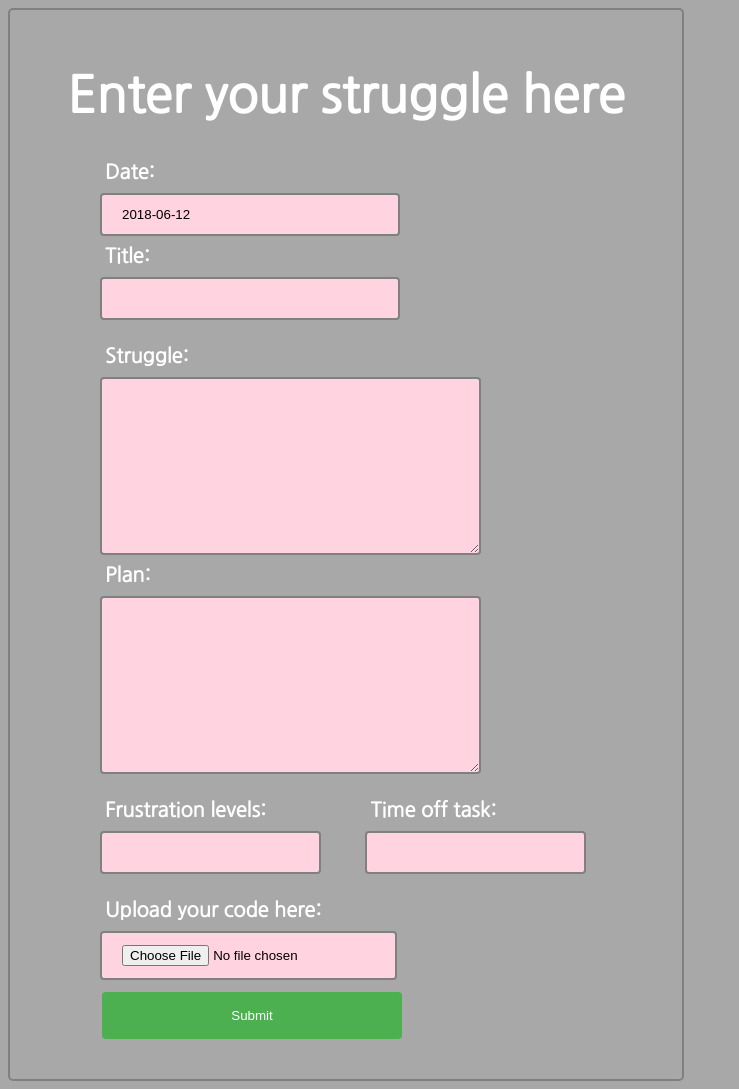
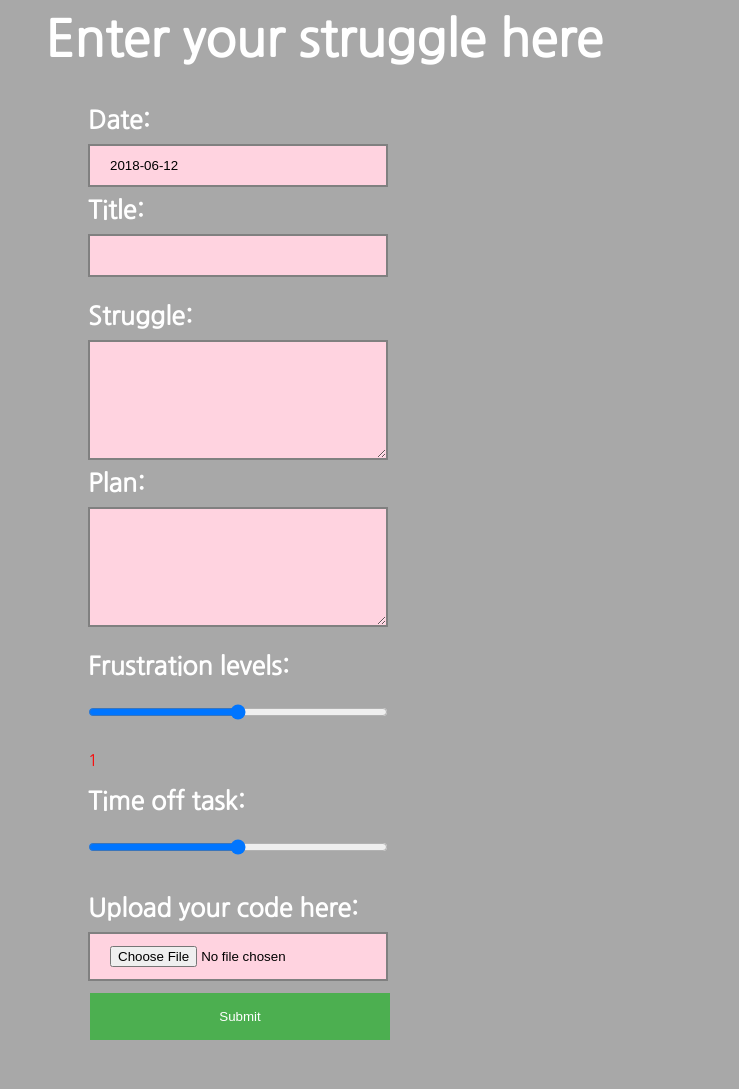
Before and after one commit to Katy600/progress-tracker, a Django app: template struggle_input/templates/struggle_input/struggle_form.html in a window 1280 px wide. Shown: the whole page, without its empty margins (0-739 px from the left). After the commit the page ends 1040 px from the top, so only its background shows below. Run offline with Django 3.2, Linux system fonts and the light colour scheme; the template is opened without the code that fills it: values that come from a table or form of the project are taken from there, most other values are stand-ins (such as "Sample title", 1, 10 or a date in 2020).

Commit message:
Modify form to use a ModelForm class. Add sliders for frustration levels and time off task

```diff
--- a/mysite/settings.py
+++ b/mysite/settings.py
@@ -38,7 +38,7 @@ INSTALLED_APPS = [
     'django.contrib.sessions',
     'django.contrib.messages',
     'django.contrib.staticfiles',
-    # 'struggle_input',
+    'jquery',
 ]
 
 MIDDLEWARE = [
--- a/struggle_input/forms.py
+++ b/struggle_input/forms.py
@@ -1,11 +1,22 @@
 from django import forms
 import datetime
+from django.forms.widgets import NumberInput
+from django.forms import ModelForm
+from .models import StruggleData
 
-class StruggleForm(forms.Form):
-	date = forms.DateField(initial=datetime.date.today)
-	title = forms.CharField()
-	struggle = forms.CharField(widget=forms.Textarea, label='Your struggle')
-	plan = forms.CharField(widget=forms.Textarea, label='Your plan')
-	frustration_level = forms.IntegerField()
-	time_off_task = forms.IntegerField()
-	code_screen_shot = forms.ImageField(required=False, label='Add a screen shot of your code')
+# class StruggleForm(forms.Form):
+# 	date = forms.DateField(initial=datetime.date.today)
+# 	title = forms.CharField()
+# 	struggle = forms.CharField(widget=forms.Textarea, label='Your struggle')
+# 	plan = forms.CharField(widget=forms.Textarea, label='Your plan')
+# 	time_off_task = forms.IntegerField(help_text='value 1 to 10', widget=NumberInput(attrs={'type':'range',  'step': '1', 'max':'10', 'min':'0', 'value': '5', 'class':'slider', 'id':'id_time_off_task'}))
+# 	frustration_level = forms.IntegerField(help_text='value 1 to 10', widget=NumberInput(attrs={'type':'range',  'step': '1', 'max':'10', 'min':'0', 'value': '5', 'class':'slider', 'id':'id_frustration_levels'}))
+# 	code_screen_shot = forms.ImageField(required=False, label='Add a screen shot of your code')
+
+class StruggleModelForm(ModelForm):
+	frustration_level = forms.IntegerField(widget=NumberInput(attrs={'type':'range',  'step': '1', 'max':'10', 'min':'0', 'value': '5'}))
+	time_off_task = forms.IntegerField(widget=NumberInput(attrs={'type':'range',  'step': '1', 'max':'10', 'min':'0', 'value': '5'}))
+
+	class Meta:
+		model = StruggleData
+		fields = ['title', 'date', 'struggle', 'plan', 'frustration_level', 'time_off_task', 'code_screen_shot']
--- a/struggle_input/models.py
+++ b/struggle_input/models.py
@@ -1,5 +1,7 @@
 from django.db import models
 from datetime import date
+from django.forms.widgets import NumberInput
+from django.core.validators import *
 
 # Create your models here.
 
@@ -9,7 +11,8 @@ class StruggleData(models.Model):
 	struggle = models.TextField(help_text="enter your struggles here")
 	plan = models.TextField(help_text="enter your plan of action here", verbose_name ='plan of action')
 	frustration_level = models.IntegerField()
-	time_off_task = models.IntegerField()
+	time_off_task = models.IntegerField(default=5, help_text='value 1 to 10', validators=[MaxValueValidator(10),
+            MinValueValidator(1)])
 	code_screen_shot = models.ImageField(blank=True, verbose_name ='add a screen shot of your code')
 
 
--- a/struggle_input/static/css/struggle.css
+++ b/struggle_input/static/css/struggle.css
@@ -2,6 +2,9 @@
 body {
     background-color: #A8A8A8;
     font-family: 'Nanum Gothic', sans-serif;
+}
+p {
+    color: red;
 }
 
 h1 {
@@ -12,17 +15,16 @@ h1 {
 
 input, textarea {
     display: block;
-   /* width: 20%;*/
+    width: 300px;
     padding: 12px 20px;
     margin: 8px 0;
-    box-sizing: border-box;
     border: 2px solid grey;
-    border-radius: 4px;
     background-color: #FFD3E0;
 }
 
-input[type=text]{
+textarea {
     width: 300px;
+    height: 120px;
 }
 
 input[type=submit]{
@@ -36,41 +38,32 @@ input[type=submit]{
     width: 300px;
 }
 
+input[type=submit]:hover {
+    background-color: #45a049;
+}
+
 .field {
-    padding-left: 50px;
+    padding-left: 40px;
     list-style-type: none;
 }
 
 .field li {
     display: inline-block;
-    font-size: 20px;
-    padding-left: 20px;
-    padding-right: 20px;
+    padding-left: 10px;
+    padding-right: 10px;
+    margin-left: 30px;
 }
 
 label {
-    width: 100px;
-    padding: 5px;
-    font-size: 20px;
+    font-size: 25px;
     color: white;
     font-weight: bold;
-}
-
-
-input[type=submit]:hover {
-    background-color: #45a049;
-}
-
-.together {
-    display: inline-block;
 }
 
 .width {
     width: 50%;
 }
-div {
-    border-radius: 5px;
-    background-color: #A8A8A8;
-    padding: 20px;
-    border: 2px solid grey;
+
+.slidecontainer {
+    display: inline-block;
 }
--- /dev/null
+++ b/struggle_input/static/javascript/struggle.js
@@ -0,0 +1,29 @@
+// $(function() {
+//     // days = ['Mon', 'Tue', 'Wed', 'Thu', 'Fri', 'Sat'];
+//     $('.slider-block').each(function () {
+//         // start = $(this).find('.hours-start').val();
+//         // end = $(this).find('.hours-end').val();
+//         // day_id = $(this).find('.hours-weekday').val();
+//         // hidden_slider = $('#slider-block-hidden').clone();
+//         $(this).append(hidden_slider.find('.slider-end').text(end));
+//         $(this).append((slider = hidden_slider.find('.slider')));
+//         $(this).append(hidden_slider.find('.slider-start').text(start));
+//         $(this).append(hidden_slider.find('.slider-day').text(days[day_id]));
+//         slider.slider({
+//             orientation: "vertical",
+//             range: true,
+//             min: 0,
+//             max: 1440,
+//             step: 15,
+//             values: [ ttm(start), ttm(end) ],
+//             slide: function( event, ui ) {
+//                 $(this).siblings('.slider-start').text(mtt(ui.values[0]));
+//                 $(this).siblings('.slider-end').text(mtt(ui.values[1]));
+//             }
+//         });
+//     });
+// });
+
+$( function() {
+    $( "#id_time_off_task" ).slider();
+  } )
--- a/struggle_input/templates/struggle_input/struggle_form.html
+++ b/struggle_input/templates/struggle_input/struggle_form.html
@@ -1,11 +1,41 @@
 {% load staticfiles %}
-<html>
+<html lang="en">
 <head>
     <title>Struggle here</title>
+    <script type="text/javascript" src="{{ STATIC_URL }} /static/javascript/struggle.js"></script>
     <link rel="stylesheet" href="{% static 'css/struggle.css' %}">
     <link href="https://fonts.googleapis.com/css?family=Nanum+Gothic" rel="stylesheet">
+
+  <!-- <meta charset="utf-8">
+  <meta name="viewport" content="width=device-width, initial-scale=1">
+  <title>jQuery UI Slider - Range with fixed maximum</title>
+  <link rel="stylesheet" href="//code.jquery.com/ui/1.12.1/themes/base/jquery-ui.css">
+  <link rel="stylesheet" href="/resources/demos/style.css">
+  <script src="https://code.jquery.com/jquery-1.12.4.js"></script>
+  <script src="https://code.jquery.com/ui/1.12.1/jquery-ui.js"></script>
+  <script>
+  $( function() {
+    $( "#slider-range-max" ).slider({
+      range: "max",
+      min: 1,
+      max: 10,
+      value: 1,
+      slide: function( event, ui ) {
+        $( "#amount" ).val( ui.value );
+      }
+    });
+    $( "#amount" ).val( $( "#slider-range-max" ).slider( "value" ) );
+  } );
+  </script> -->
 </head>
 <body>
+
+<!-- <p>
+  <label for="amount">Minimum number of bedrooms:</label>
+  <input type="text" id="amount" readonly style="border:0; color:#f6931f; font-weight:bold;">
+</p>
+<div id="slider-range-max"></div> -->
+</body>
     <div class="width">
         <h1>Enter your struggle here</h1>
 
@@ -41,16 +71,21 @@
               </li>
             </ul>
             <ul class="field">
+              <div class="slidecontainer">
                   <li>
                     {{ form.frustration_level.errors }}
                         <label for="id_frustration_level">Frustration levels:</label>
                     {{ form.frustration_level }}
+                    <p>{{ field.auto_id }}<p>
                   </li>
+              </div>
+              <div class="slidecontainer">
                    <li>
                     {{ form.time_off_task.errors }}
                         <label for="id_time_off_task">Time off task:</label>
                     {{ form.time_off_task }}
                   </li>
+            </div>
             </ul>
             <ul class="field">
               <li>
@@ -65,45 +100,5 @@
             </ul>
         </form>
     </div>
-
-   <!--  <form action="" method="post"> -->
-        <!-- <div class="field"> -->
-           <!--  {{ form.date.errors }}
-            <label for="id_date">Date:</label>
-            {{ form.date }} -->
-        <!-- </div> -->
-       <!--  <div class="field">
-            {{ form.title.errors }}
-            <label for="id_title">Title:</label>
-            {{ form.title }}
-        </div> -->
-       <!--  <div class="field">
-            {{ form.struggle.errors }}
-            <label for="id_struggle">Struggle:</label>
-            {{ form.struggle }}
-        </div> -->
-       <!--  <div class="field">
-            {{ form.plan.errors }}
-            <label for="id_plan">Plan:</label>
-            {{ form.plan }}
-        </div> -->
-       <!--  <div class="field">
-            {{ form.frustration_level.errors }}
-            <label for="id_frustration_level">Frustration levels:</label>
-            {{ form.frustration_level }}
-        </div> -->
-        <!-- <div class=field>
-            {{ form.time_off_task.errors }}
-            <label for="id_time_off_task">Time off task:</label>
-            {{ form.time_off_task }}
-        </div> -->
-       <!--  <div class=field>
-            {{ form.code_screen_shot.errors }}
-            <label for="id_code_screen_shot">Upload your code here:</label>
-            {{ form.code_screen_shot }}
-        </div> -->
-       <!--  {% csrf_token %}
-        <input type="submit" value="Submit"> -->
-    <!-- </form> -->
 </body>
 </html>
```
Also changed, not shown: struggle_input/views.py (+3 -7 lines), db.sqlite3, 3 other files. Lines whose indentation alone changed are shown as unchanged.
